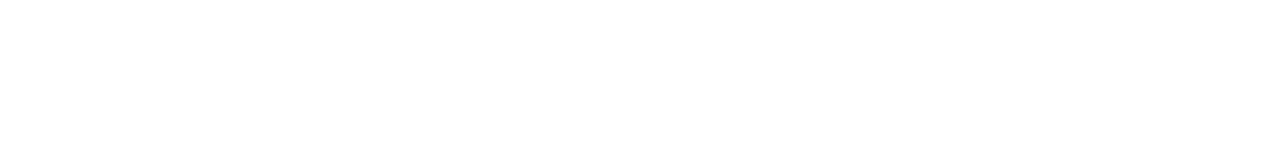
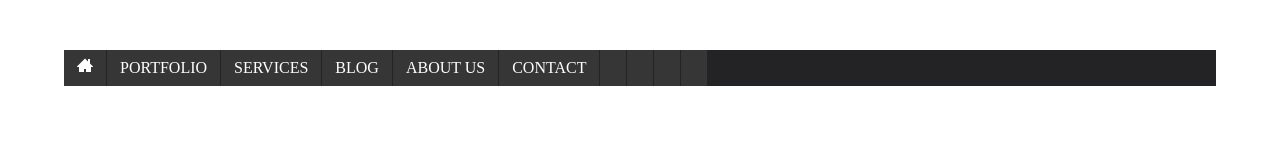
Before and after one commit to JoachimYLVR/Navigation1, a plain HTML site: page index.html in a window 1280 px wide. Drawn offline with Linux system fonts and the light colour scheme.

Commit message:
Tussenstadium

```diff
--- a/CSS/style.css
+++ b/CSS/style.css
@@ -4,3 +4,37 @@
   --greyActive: #2c2c2c;
   --blue: #64b8fe;
 }
+
+.container {
+  max-with: 1500px;
+  width: 90%;
+  background-color: var(--darkGrey);
+  margin: 0 auto;
+  margin-top: 50px;
+}
+
+nav {
+}
+
+nav ul {
+  display: flex;
+}
+
+nav ul li {
+  height: auto;
+}
+nav ul li a {
+  display: block;
+  text-transform: uppercase;
+  text-decoration: none;
+  color: white;
+  height: 36px;
+  padding: 0px 13px;
+  line-height: 36px;
+  border-right: var(--darkGrey) solid 1px;
+  background-color: var(--grey);
+}
+
+nav ul li:last-of-type a {
+  border-right: 0px;
+}
--- a/index.html
+++ b/index.html
@@ -6,22 +6,31 @@
     <meta name="viewport" content="width=device-width, initial-scale=1.0" />
     <title>Taak Navigatie</title>
     <link rel="stylesheet" href="/CSS/reset.css" />
+    <link rel="stylesheet" href="/icons/style.css" />
     <link rel="stylesheet" href="/CSS/style.css" />
   </head>
   <body>
     <div class="container">
       <nav>
         <ul>
-          <li></li>
-          <li></li>
-          <li></li>
-          <li></li>
-          <li></li>
-          <li></li>
-          <li></li>
-          <li></li>
-          <li></li>
-          <li></li>
+          <li>
+            <a href="#">
+              <div>
+                <svg class="icon icon-home3">
+                  <use xlink:href="/icons/symbol-defs.svg#icon-home3"></use>
+                </svg>
+              </div>
+            </a>
+          </li>
+          <li><a href="#">portfolio</a></li>
+          <li><a href="#">services</a></li>
+          <li><a href="#">blog</a></li>
+          <li><a href="#">about us</a></li>
+          <li><a href="#">contact</a></li>
+          <li><a href="#"></a></li>
+          <li><a href="#"></a></li>
+          <li><a href="#"></a></li>
+          <li><a href="#"></a></li>
         </ul>
       </nav>
     </div>
```
Also changed, not shown: 1 other file.
